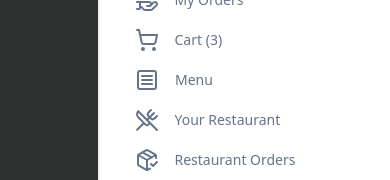
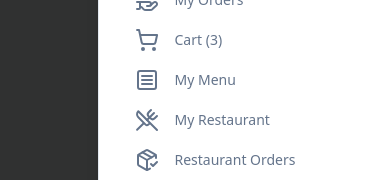
Before and after one commit to Vermasaiyam/Feasto, a React (Vite) app in the folder frontend/: page /admin/orders in a window 390 px wide. Both pictures are taken after a click on the button 354 px from the left and 32 px from the top of the page. Shown: the part 189-369 px from the top of the page. Built offline with nearby package versions, Linux system fonts and the light colour scheme.

Commit message:
name edits

```diff
--- a/frontend/src/components/Navbar.tsx
+++ b/frontend/src/components/Navbar.tsx
@@ -61,10 +61,10 @@ const Navbar = () => {
                 <MenubarTrigger className="cursor-pointer">Dashboard</MenubarTrigger>
                 <MenubarContent>
                   <Link to="/admin/restaurant">
-                    <MenubarItem className="cursor-pointer">Your Restaurant</MenubarItem>
+                    <MenubarItem className="cursor-pointer">My Restaurant</MenubarItem>
                   </Link>
                   <Link to="/admin/menu">
-                    <MenubarItem className="cursor-pointer">Menu</MenubarItem>
+                    <MenubarItem className="cursor-pointer">My Menu</MenubarItem>
                   </Link>
                   <Link to="/admin/orders">
                     <MenubarItem className="cursor-pointer">Orders</MenubarItem>
@@ -213,14 +213,14 @@ const MobileNavbar = () => {
                 className="flex items-center gap-4 hover:bg-gray-200 px-3 py-2 rounded-lg cursor-pointer hover:text-gray-900 font-medium"
               >
                 <SquareMenu />
-                <span>Menu</span>
+                <span>My Menu</span>
               </Link>
               <Link
                 to="/admin/restaurant"
                 className="flex items-center gap-4 hover:bg-gray-200 px-3 py-2 rounded-lg cursor-pointer hover:text-gray-900 font-medium"
               >
                 <UtensilsCrossed />
-                <span>Your Restaurant</span>
+                <span>My Restaurant</span>
               </Link>
               <Link
                 to="/admin/orders"
```
